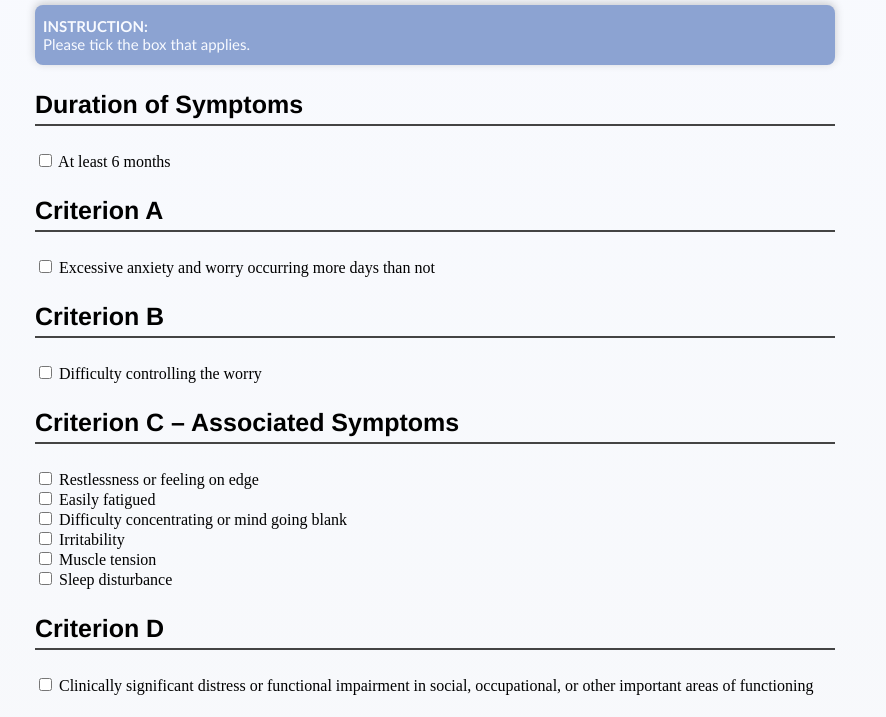
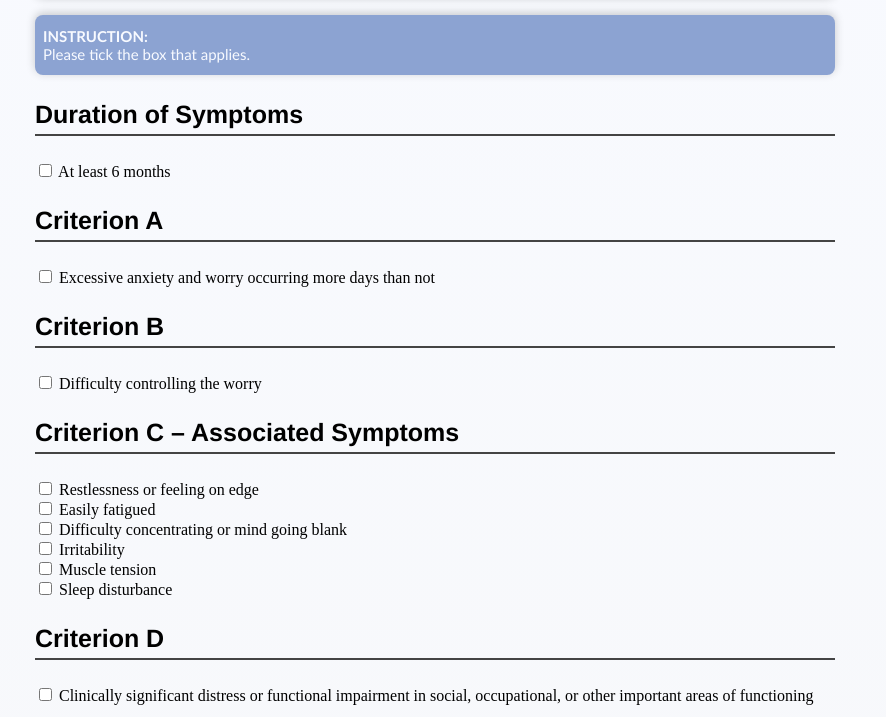
Before and after one commit to medicscores/DSMchecklistforGAD_English, a plain HTML site: page index.html in a window 1280 px wide. Shown: the part 339-1056 px from the top of the page, without its empty margins (205-1091 px from the left). Drawn offline with Linux system fonts and the light colour scheme.

Commit message:
Update index.html

```diff
--- a/index.html
+++ b/index.html
@@ -5,7 +5,7 @@
   <meta name="viewport" content="width=device-width, initial-scale=1.0">
   <title>GAD DSM-5-TR Checklist</title>
   <style>
-    body { max-width: 800px; width:  100%; margin: 0 auto; background: linear-gradient(180deg, #F8FAFF 0%, #F7F8FA 100%); color:var(--muted); }
+    body { max-width: 800px; width:  100%; margin: 0 auto; background: linear-gradient(180deg, #F8FAFF 0%, #F7F8FA 100%); color:var(--muted); padding: 10px; }
     h1 { font-family: Verdana; font-size: 20px; color: #545454; margin: 0; padding-top: 20px; }
     h2 { font-family: Verdana; font-size: 35px; color: #333333; margin: 0; padding-bottom: 10px; }
     h3 { font-family: Helvetica; border-bottom: 2px solid #444; padding-bottom: 5px; font-size: 25px; }
```
